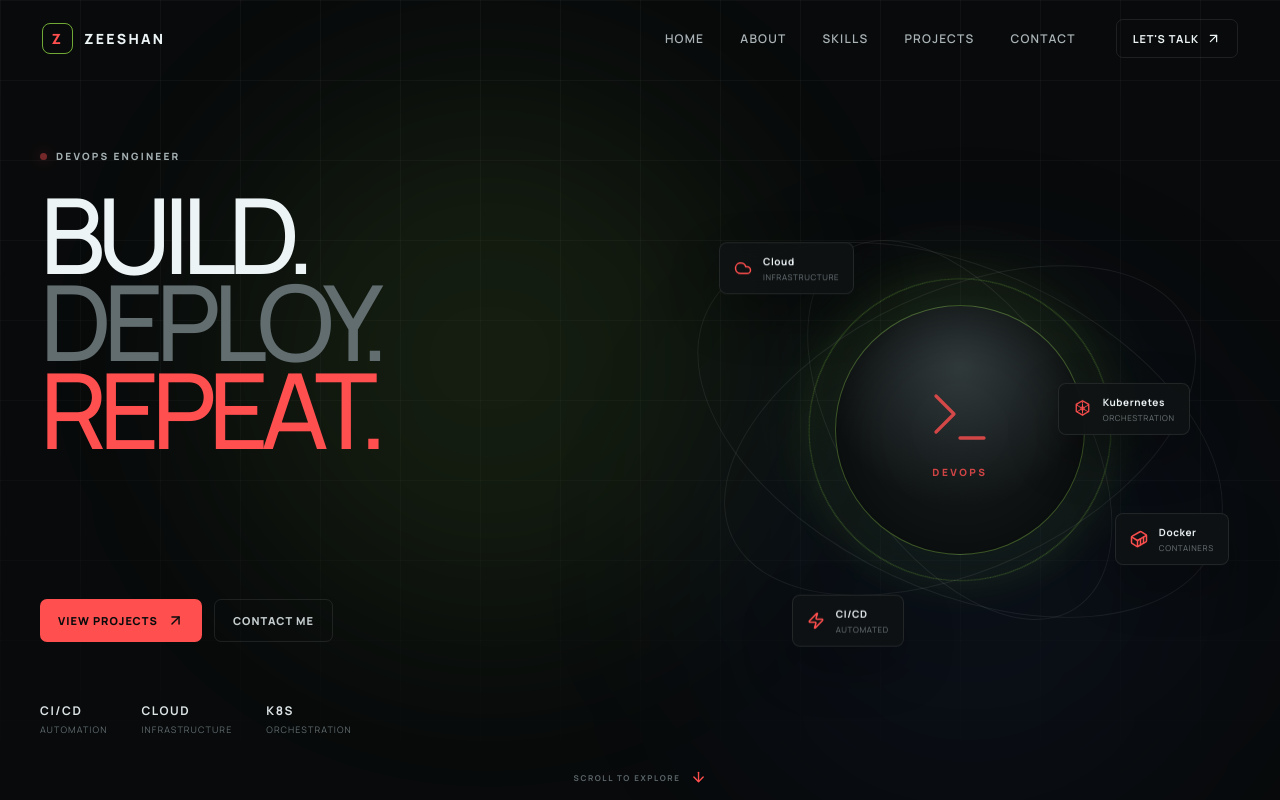
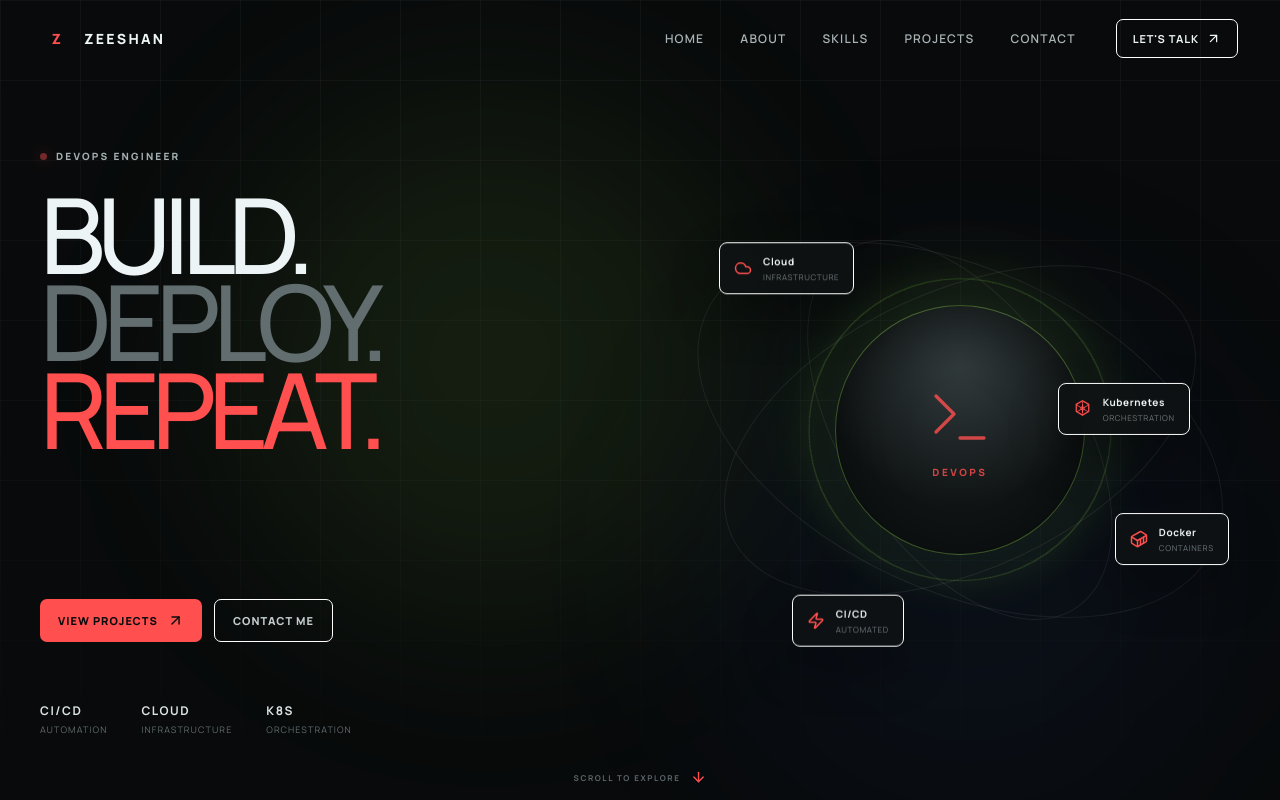
Before and after one commit to Zeeshansgit/zeeshan-devops-portfolio, a React (Vite) app: page / in a window 1280 px wide. Shown: the top 800 px of the page. Built offline with nearby package versions, Linux system fonts and the light colour scheme; a web font is replaced by a local one.

Commit message:
Updated tsx files

```diff
--- a/src/App.css
+++ b/src/App.css
@@ -5,11 +5,11 @@
 :root {
   --bg: #080a0b;
   --bg-soft: #0d1011;
-  --panel: #101415;
+  --panel: #021215;
   --panel-light: #151a1b;
   --text: #edf4f6;
   --muted: #97878700;
-  --line: rgba(255, 255, 255, 0.09);
+  --line: rgb(255, 255, 255);
   --accent: #ff4f4f;
   --accent-soft: rgb(255, 79, 79);
   --max-width: 1240px;
@@ -93,7 +93,7 @@ button {
   width: 31px;
   height: 31px;
 
-  border: 1px solid rgba(169, 255, 79, 0.65);
+  border: 1px solid rgba(255, 79, 79, 0);
   border-radius: 8px;
 
   color: var(--accent);
```
